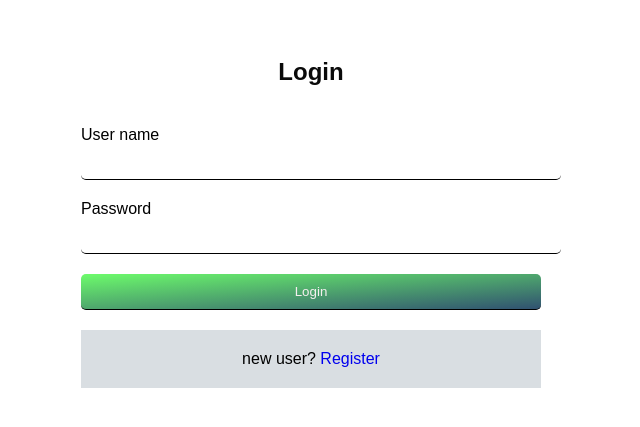
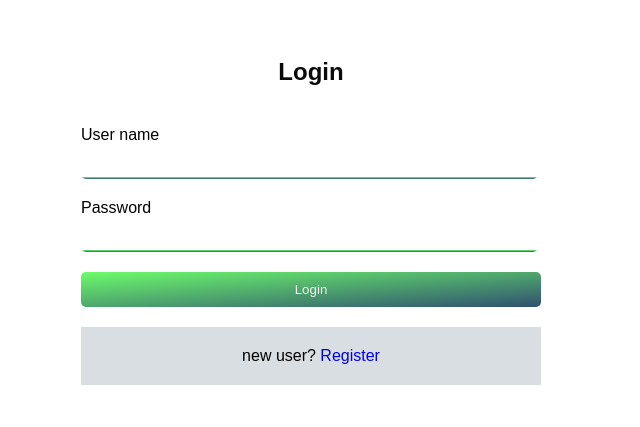
Before and after one commit to ArefinReza/MySite-LabT1, a PHP site: page / in a window 1280 px wide. Shown: the part 100-527 px from the top of the page, without its empty margins (329-969 px from the left). Run offline with PHP 8.4, Linux system fonts and the light colour scheme.

Commit message:
changeClickDirection

```diff
--- a/login.php
+++ b/login.php
@@ -23,15 +23,15 @@ if (isset($_POST['login'])) {
         $row = $result->fetch_assoc();
         if (password_verify($password, $row['password'])) {
             echo "Login successful!";
-            header("Location: home.php");
+            header("Location: home.html");
         } else {
             // echo "Invalid password!";
-            header("Location: login.html");
+            header("Location: index.html");
             echo "<script>alert('Wrong password Sir !');</script>";
         }
     } else {
         // echo "User not found!";
-        header("Location: login.html");
+        header("Location: index.html");
         echo "<script>alert('Try Again Sir !');</script>";
     }
 }
--- a/styles.css
+++ b/styles.css
@@ -73,16 +73,17 @@ label{
 }
 input[type="text"],
 input[type="password"],
-input[type="email"],
-button {
+input[type="email"]{
     display: block;
-    width: 100%;
+    width: 95%;
     margin-bottom: 20px;
     padding: 10px;
     border-radius: 5px;
-    /* border: 1px solid #ccc; */
     border: none;
-    border-bottom: 1px solid #000; /* Color of the bottom line */
+    background-image: linear-gradient(to bottom, #6DFC6B, #305170);
+    background-size: 100% 2px;
+    background-position: bottom;
+    background-repeat: no-repeat;
     outline: none;
 
 }
@@ -91,7 +92,14 @@ button {
     background-image: linear-gradient(to bottom right, #6DFC6B, #305170);
     color: #f5efef;
     cursor: pointer;
+    display: block;
     width: 100%;
+    margin-bottom: 20px;
+    padding: 10px;
+    border-radius: 5px;
+    border: none;
+    outline: none;
+
 }
 button:hover{
     background-image: linear-gradient(to bottom right, #305170, #6DFC6B);
```
